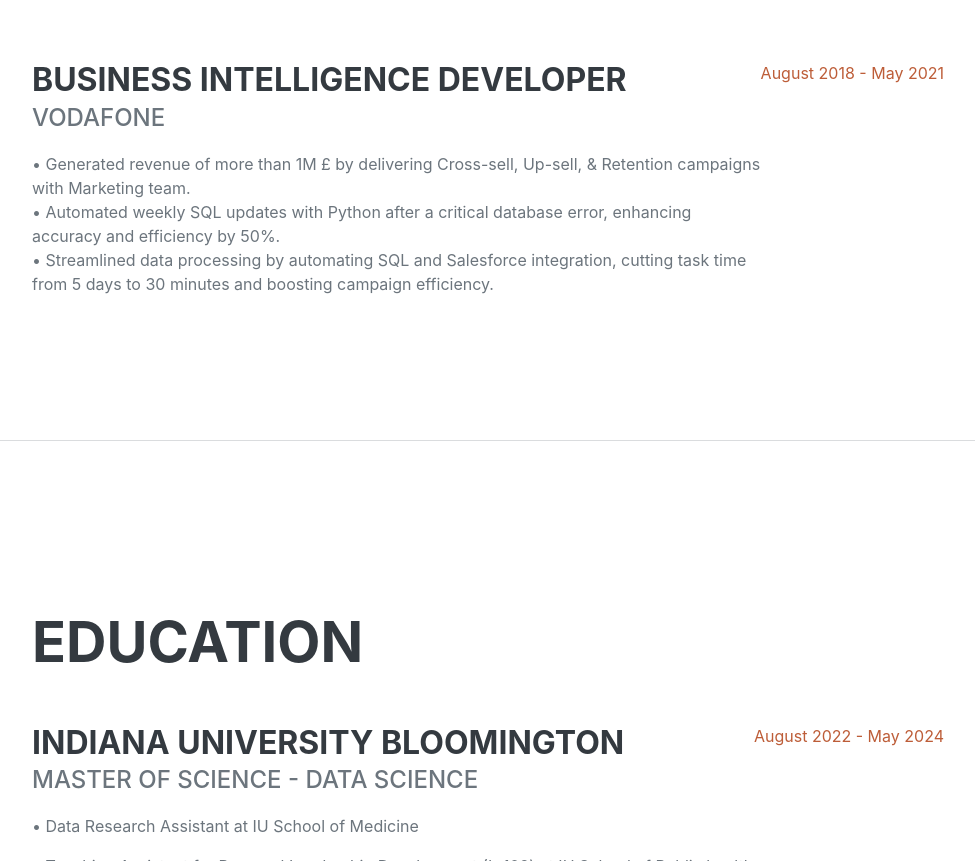
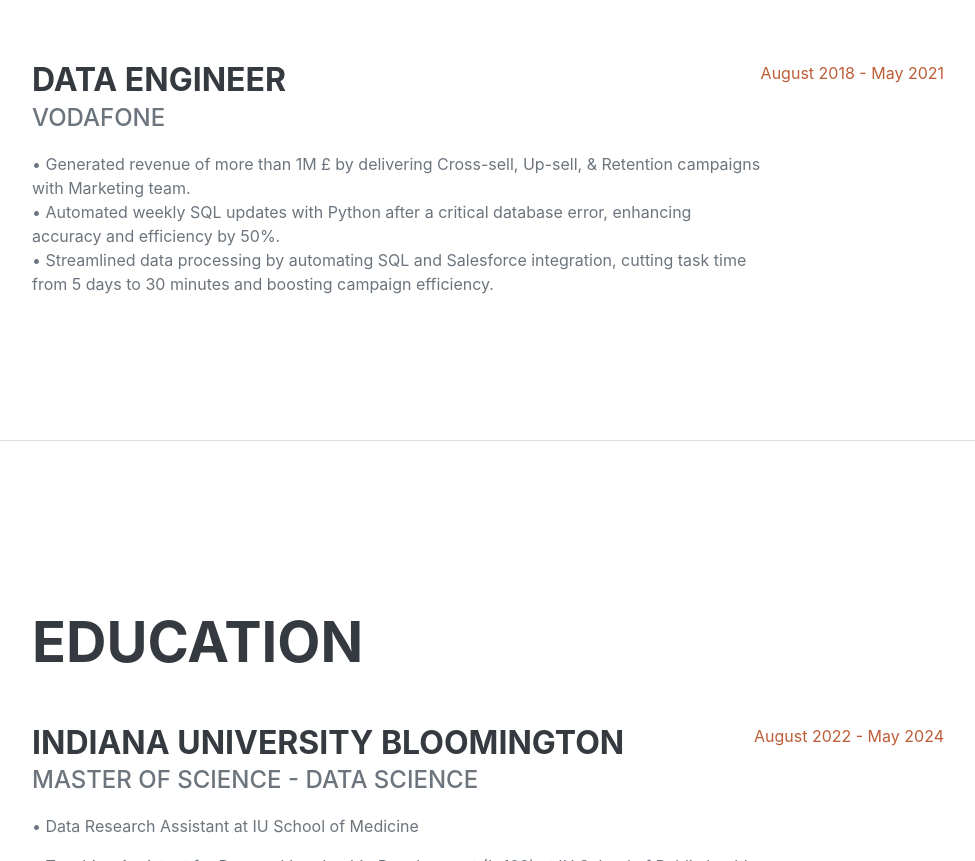
Before and after one commit to akashgangadharan/akashgangadharan.github.io, a plain HTML site: page index.html in a window 1280 px wide. Shown: the part 2355-3216 px from the top of the page, without its empty margins (288-1263 px from the left). Drawn offline with nearby package versions, Linux system fonts and the light colour scheme; a web font is replaced by a local one.

Commit message:
updated 01/27/2024

```diff
--- a/index.html
+++ b/index.html
@@ -124,7 +124,7 @@
                     </div>
                     <div class="d-flex flex-column flex-md-row justify-content-between mb-5">
                         <div class="flex-grow-1">
-                            <h3 class="mb-0">Business Intelligence Developer</h3>
+                            <h3 class="mb-0">Data Engineer</h3>
                             <div class="subheading mb-3">Vodafone</div>
                             <p>• Generated revenue of more than 1M £ by delivering Cross-sell, Up-sell, & Retention campaigns with Marketing team.<br>
 							• Automated weekly SQL updates with Python after a critical database error, enhancing accuracy and efficiency by 50%.<br>
```
Also changed, not shown: 1 other file.
